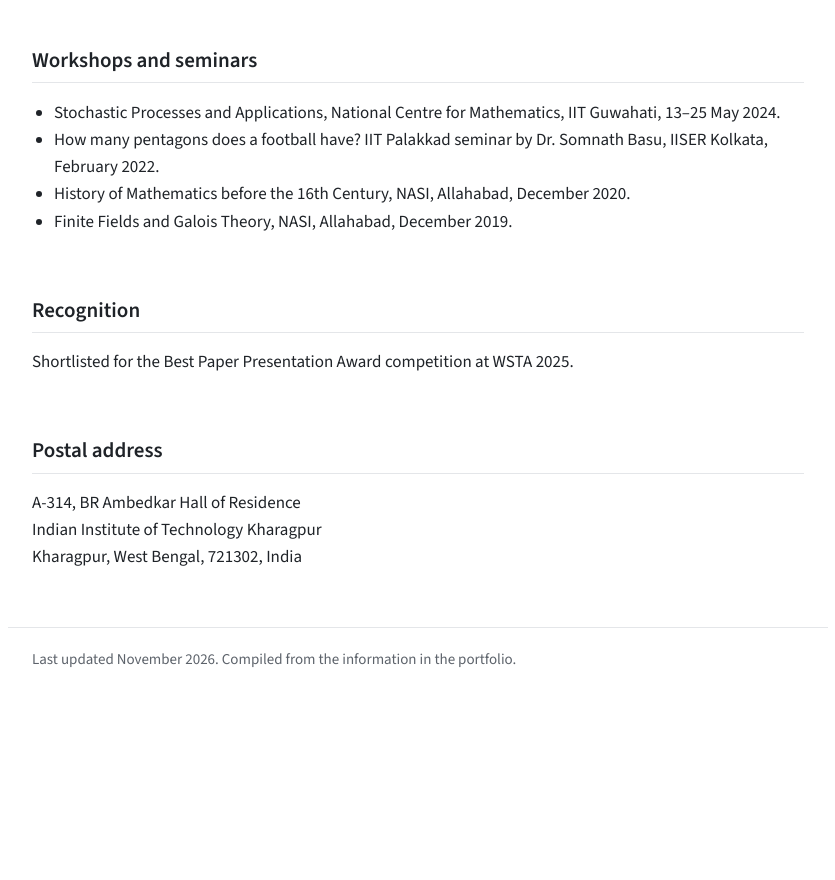
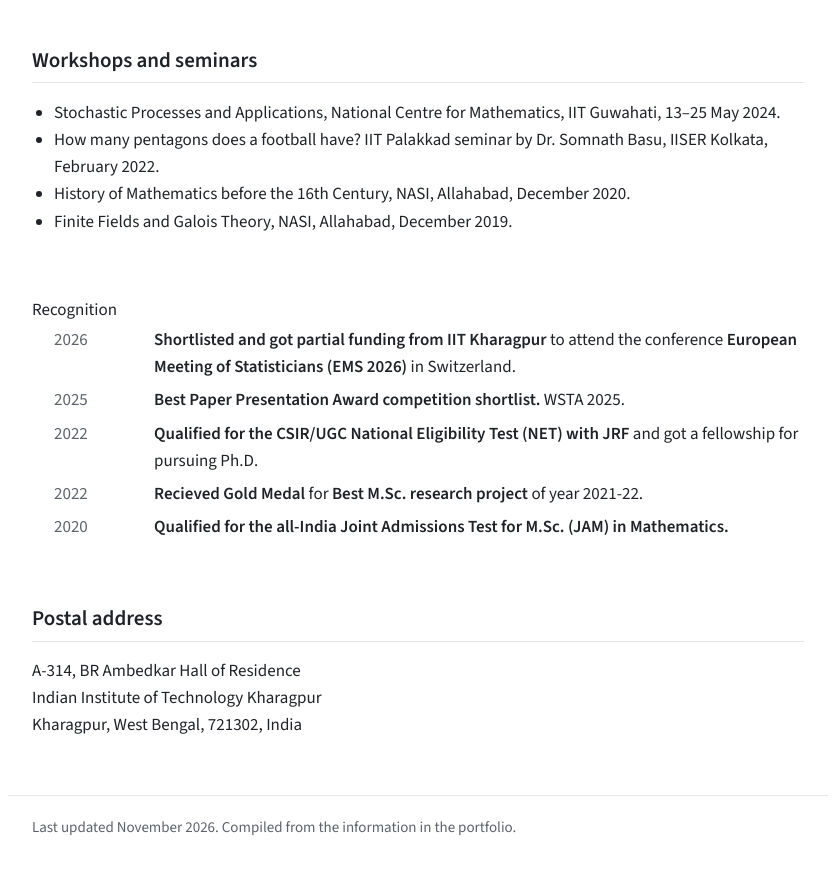
Before and after one commit to gauravkandpal28/website, a plain HTML site: page cv.html in a window 1280 px wide. Shown: the part 2267-3147 px from the top of the page, without its empty margins (222-1057 px from the left). Before the commit the page ends 2979 px from the top, so only its background shows below. Drawn offline with Linux system fonts and the light colour scheme.

Commit message:
Update cv.html

```diff
--- a/cv.html
+++ b/cv.html
@@ -10,6 +10,6 @@
 <section><h2>Professional experience</h2><ul><li><b>Junior Research Fellow, CSIR&ndash;EMR.</b> 17 January&ndash;30 April 2023.</li><li><b>Subject Matter Expert, Evelyn Learning Private Limited.</b> 15 May&ndash;30 October 2020.</li><li><b>Subject Matter Expert, Chegg Inc. India.</b> 1 July 2018&ndash;30 April 2020.</li></ul></section>
 <section><h2>Conference presentations</h2><ul><li><b>European Meeting of Statisticians (EMS 2026)</b>, Università della Svizzera italiana Lugano, Switzerland, 25&ndash;28 August 2026.</li><li><b>WSTA 2026</b>, Jointly organised by ISF, ISPS, KSA, and the University of Kerala, 30 June 2026&ndash;04 July 2026</li><li><b>International Conference on Statistical Learning (ICSL)</b>, IIT Ropar, 6&ndash;8 March 2025.</li><li><b>International Conference on Advanced Data Analytics and Statistics (ICADS)</b>, Vimala College (Autonomous), Thrissur, 23&ndash;25 January 2025.</li><li><b>Recent Trends in Statistical Theory and Applications (WSTA 2025)</b>, Tenth International Webinar, 2025. Jointly organised by ISF, ISPS, KSA, and the University of Kerala.</li></ul></section>
 <section><h2>Workshops and seminars</h2><ul><li>Stochastic Processes and Applications, National Centre for Mathematics, IIT Guwahati, 13&ndash;25 May 2024.</li><li>How many pentagons does a football have? IIT Palakkad seminar by Dr. Somnath Basu, IISER Kolkata, February 2022.</li><li>History of Mathematics before the 16th Century, NASI, Allahabad, December 2020.</li><li>Finite Fields and Galois Theory, NASI, Allahabad, December 2019.</li></ul></section>
-<section><h2>Recognition</h2><p>Shortlisted for the Best Paper Presentation Award competition at WSTA 2025.</p></section>
+<section id="awards><h2>Recognition</h2><ul class="dated"><li><span class="when">2026</span><p><b>Shortlisted and got partial funding from IIT Kharagpur</b> to attend the conference <b>European Meeting of Statisticians (EMS 2026)</b> in Switzerland.</p></li><li><span class="when">2025</span><p><b>Best Paper Presentation Award competition shortlist.</b> WSTA 2025.</p></li><li><span class="when">2022</span><p><b>Qualified for the CSIR/UGC National Eligibility Test (NET) with JRF</b> and got a fellowship for pursuing Ph.D.</p></li><li><span class="when">2022</span><p><b>Recieved Gold Medal</b> for <b>Best M.Sc. research project</b> of year 2021-22.</p></li><li><span class="when">2020</span><p><b>Qualified for the all-India Joint Admissions Test for M.Sc. (JAM) in Mathematics.</b></p></li></ul></section>
 <section><h2>Postal address</h2><address>A-314, BR Ambedkar Hall of Residence<br>Indian Institute of Technology Kharagpur<br>Kharagpur, West Bengal, 721302, India</address></section>
 </main><footer class="wrap foot"><p>Last updated November 2026. Compiled from the information in the portfolio.</p></footer></body></html>
```
